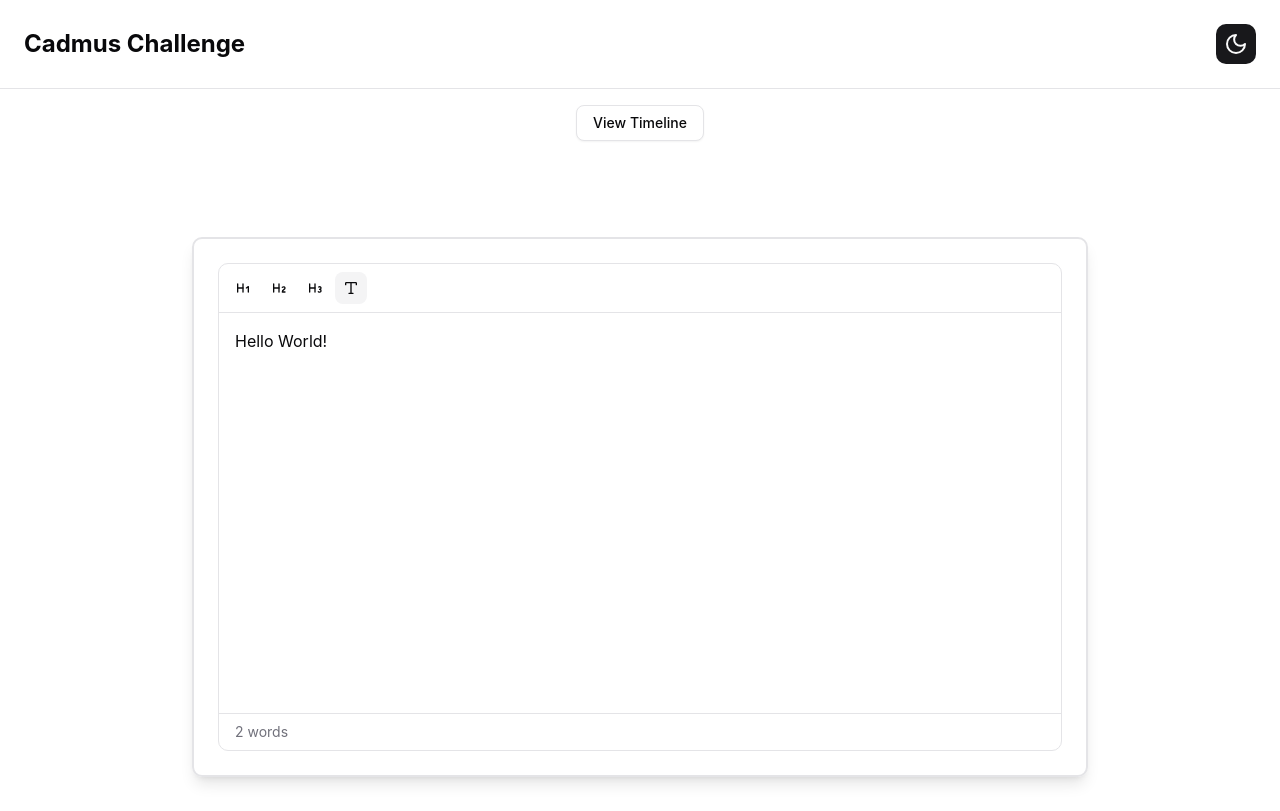
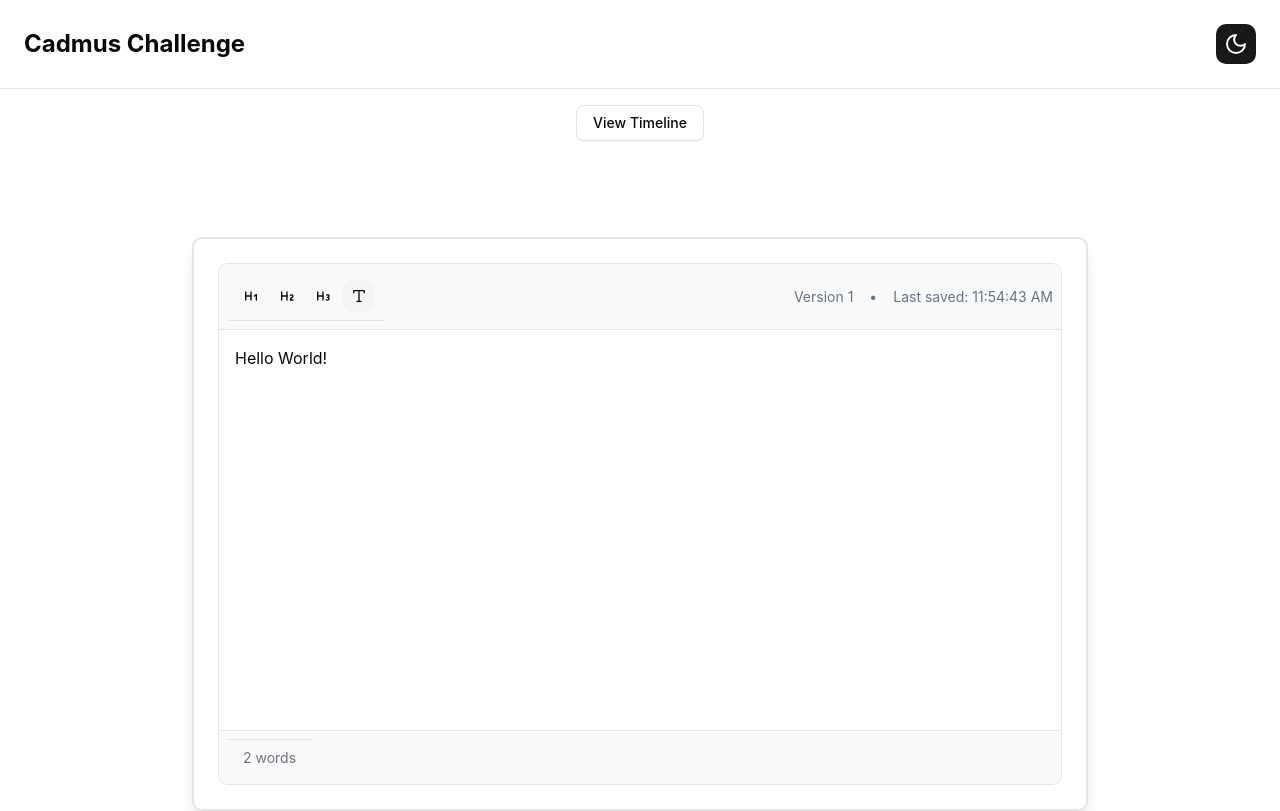
Before and after one commit to Dealsy/Quiz-Assessment-Builder, a React app: page / in a window 1280 px wide. Built offline with nearby package versions, Linux system fonts and the light colour scheme; the HTML template or start-up script is replaced by a standard one.

Commit message:
[Feat]: added Zustand stores for version control

```diff
--- /dev/null
+++ b/documentation/timeline-view.md
@@ -0,0 +1,76 @@
+# Linear Timeline View Feature
+
+## Overview
+
+The Linear Timeline View allows users to view and navigate through the document's version history. It provides a read-only timeline view with directional steppers and a seeking bar for version navigation. Document versions are automatically saved locally in the client application memory.
+
+## Requirements
+
+- Read-only timeline view of the current document
+- Directional steppers (forward and backward)
+- Video playback-style controls
+- Single seeking bar showing linear version progression
+- Automatic version saving
+- ProseMirror collaboration module integration
+- Debounced auto-save in the editor
+
+## Implementation Steps
+
+### 1. Version Store Setup
+
+- Create a version store using Zustand
+- Store versions with monotonically increasing numbers
+- Define proper TypeScript types for Step and Version
+- Implement debounced auto-save functionality
+- Set up storage structure for version-to-content mapping
+
+### 2. Content Management
+
+- Store document content alongside each version number
+- Create methods to save/retrieve content by version
+- Handle content serialization/deserialization
+- Ensure content persistence across sessions
+- Add proper error handling for missing content
+
+### 3. ProseMirror Integration
+
+- Integrate ProseMirror's collaboration module
+- Set up Step tracking for document changes
+- Ensure proper version incrementing
+- Handle Step serialization/deserialization
+
+### 4. Timeline Component Structure
+
+- Create base Timeline component
+- Add read-only document viewer
+- Implement version navigation controls
+- Style the timeline interface
+
+### 5. Timeline Controls
+
+- Add forward/backward steppers
+- Implement seeking bar for version navigation
+- Add version number display
+- Handle version selection logic
+
+### 6. TipTap Editor Updates
+
+- Add auto-save functionality with debounce
+- Connect editor to version store
+- Ensure proper state management between editor and timeline
+- Handle version transitions smoothly
+
+### 7. State Synchronization
+
+- Ensure Timeline and Editor stay in sync
+- Handle version loading/switching
+- Manage read-only state in Timeline view
+- Implement proper error handling
+
+## Technical Notes
+
+- Uses ProseMirror's collaboration module for change tracking
+- Each change in the editor is modeled as a single Step
+- Version numbers increase monotonically
+- Content is stored alongside version numbers for accurate historical viewing
+- Auto-save is implemented with debouncing to prevent excessive saves
--- a/package.json
+++ b/package.json
@@ -10,6 +10,7 @@
     "preview": "vite preview"
   },
   "dependencies": {
+    "@radix-ui/react-select": "^2.2.2",
     "@radix-ui/react-slider": "^1.2.4",
     "@radix-ui/react-slot": "^1.2.0",
     "@radix-ui/react-tabs": "^1.1.4",
@@ -22,6 +23,8 @@
     "clsx": "^2.1.1",
     "date-fns": "^4.1.0",
     "lucide-react": "^0.488.0",
+    "nanoid": "^5.1.5",
+    "prosemirror-transform": "^1.10.3",
     "react": "^19.0.0",
     "react-dom": "^19.0.0",
     "tailwind-merge": "^3.2.0",
--- a/src/components/tiptap/tiptap.tsx
+++ b/src/components/tiptap/tiptap.tsx
@@ -7,15 +7,22 @@ import {
 import StarterKit from "@tiptap/starter-kit";
 import { WordCount } from "./word-count";
 import Toolbar from "./toolbar";
+import { useVersionStore } from "../../store/versionStore";
+import { format } from "date-fns";
 
 type TiptapProps = {
   editor?: ReturnType<typeof useEditor>;
 };
 
 export default function Tiptap({ editor: externalEditor }: TiptapProps) {
+  const { currentVersion, lastSaved, isDirty, saveVersion } = useVersionStore();
+
   const internalEditor = useEditor({
     extensions: [StarterKit],
     content: "<p>Hello World!</p>",
+    onUpdate: ({ editor }) => {
+      saveVersion(editor.state);
+    },
   });
 
   const editor = externalEditor || internalEditor;
@@ -27,7 +34,20 @@ export default function Tiptap({ editor: externalEditor }: TiptapProps) {
   return (
     <div className="p-6 max-w-4xl mx-auto mt-24 border-2 rounded-lg shadow-lg">
       <div className="rounded-lg border dark:border-gray-700 overflow-hidden">
-        <Toolbar editor={editor} />
+        <div className="flex items-center justify-between p-2 border-b dark:border-gray-700 bg-gray-50 dark:bg-gray-800">
+          <Toolbar editor={editor} />
+          <div className="flex items-center gap-4 text-sm text-gray-500 dark:text-gray-400">
+            <span>Version {currentVersion}</span>
+            <span>•</span>
+            <span>
+              {isDirty ? (
+                "Saving..."
+              ) : (
+                <>Last saved: {format(lastSaved, "h:mm:ss a")}</>
+              )}
+            </span>
+          </div>
+        </div>
         <div className="relative">
           <EditorContent
             editor={editor}
@@ -40,7 +60,9 @@ export default function Tiptap({ editor: externalEditor }: TiptapProps) {
             <Toolbar editor={editor} />
           </BubbleMenu>
         </div>
-        <WordCount editor={editor} />
+        <div className="flex items-center justify-between p-2 border-t dark:border-gray-700 bg-gray-50 dark:bg-gray-800">
+          <WordCount editor={editor} />
+        </div>
       </div>
     </div>
   );
--- /dev/null
+++ b/src/store/versionStore.ts
@@ -0,0 +1,121 @@
+import { create } from "zustand";
+import { persist } from "zustand/middleware";
+import { EditorState } from "@tiptap/pm/state";
+import { JSONContent } from "@tiptap/react";
+import { Step as PMStep } from "prosemirror-transform";
+import {
+  Step,
+  DocumentState,
+  INITIAL_VERSION,
+  Version,
+} from "../types/version";
+import { generateId } from "../utils/id";
+import { debounce } from "../utils/debounce";
+
+type VersionStore = {
+  currentVersion: number;
+  steps: Step[];
+  lastSaved: Date;
+  isDirty: boolean;
+  documentState: DocumentState | null;
+  versions: Map<number, Version>;
+  saveVersion: (editorState: EditorState) => void;
+  getVersionContent: (version: number) => JSONContent | undefined;
+  applyStep: (step: PMStep) => void;
+  setDirty: (isDirty: boolean) => void;
+  reset: () => void;
+  setCurrentVersion: (version: number) => void;
+};
+
+const STORAGE_KEY = "document-versions";
+const SAVE_DEBOUNCE_MS = 1000;
+
+const saveVersion = (
+  editorState: EditorState,
+  get: () => VersionStore,
+  set: (state: Partial<VersionStore>) => void
+) => {
+  const { currentVersion, steps } = get();
+  const newVersion = currentVersion + 1;
+  const now = new Date();
+
+  const version: Version = {
+    steps,
+    content: editorState.doc.toJSON(),
+    timestamp: now.toISOString(),
+  };
+
+  const newVersions = new Map(get().versions);
+  newVersions.set(newVersion, version);
+
+  set({
+    currentVersion: newVersion,
+    versions: newVersions,
+    lastSaved: now,
+    isDirty: false,
+    steps: [],
+  });
+};
+
+export const useVersionStore = create<VersionStore>()(
+  persist(
+    (set, get) => {
+      const debouncedSave = debounce<EditorState>(
+        (editorState) => saveVersion(editorState, get, set),
+        SAVE_DEBOUNCE_MS
+      );
+
+      return {
+        currentVersion: INITIAL_VERSION,
+        steps: [],
+        lastSaved: new Date(),
+        isDirty: false,
+        documentState: null,
+        versions: new Map(),
+
+        saveVersion: debouncedSave,
+
+        getVersionContent: (version: number) => {
+          const versionData = get().versions.get(version);
+          return versionData?.content;
+        },
+
+        applyStep: (step: PMStep) => {
+          const newStep: Step = {
+            id: generateId(),
+            version: get().currentVersion,
+            timestamp: new Date().toISOString(),
+            step,
+          };
+
+          set((state) => ({
+            steps: [...state.steps, newStep],
+            isDirty: true,
+          }));
+        },
+
+        setDirty: (isDirty: boolean) => {
+          set({ isDirty });
+        },
+
+        reset: () => {
+          set({
+            currentVersion: INITIAL_VERSION,
+            steps: [],
+            lastSaved: new Date(),
+            isDirty: false,
+            documentState: null,
+            versions: new Map(),
+          });
+        },
+
+        setCurrentVersion: (version: number) => {
+          set({ currentVersion: version });
+        },
+      };
+    },
+    {
+      name: STORAGE_KEY,
+    }
+  )
+);
--- /dev/null
+++ b/src/types/version.ts
@@ -0,0 +1,28 @@
+import { Step as PMStep } from "prosemirror-transform";
+import { JSONContent } from "@tiptap/react";
+
+export const INITIAL_VERSION = 1;
+
+export type Step = {
+  id: string;
+  version: number;
+  timestamp: string;
+  step: PMStep;
+};
+
+export type Version = {
+  steps: Step[];
+  content: JSONContent;
+  timestamp: string;
+};
+
+export type DocumentState = {
+  version: number;
+  doc: JSONContent;
+  steps: Step[];
+};
+
+export type StoredDocument = {
+  versions: Record<number, Version>;
+  currentVersion: number;
+};
--- /dev/null
+++ b/src/utils/debounce.ts
@@ -0,0 +1,16 @@
+export function debounce<T>(
+  func: (arg: T) => void,
+  wait: number
+): (arg: T) => void {
+  let timeout: NodeJS.Timeout | undefined;
+
+  return (arg: T) => {
+    if (timeout) {
+      clearTimeout(timeout);
+    }
+
+    timeout = setTimeout(() => {
+      func(arg);
+    }, wait);
+  };
+}
--- /dev/null
+++ b/src/utils/id.ts
@@ -0,0 +1,3 @@
+export const generateId = (): string => {
+  return crypto.randomUUID();
+};
```
Also changed, not shown: 1 other file (tests, documents, lock files or other folders).
